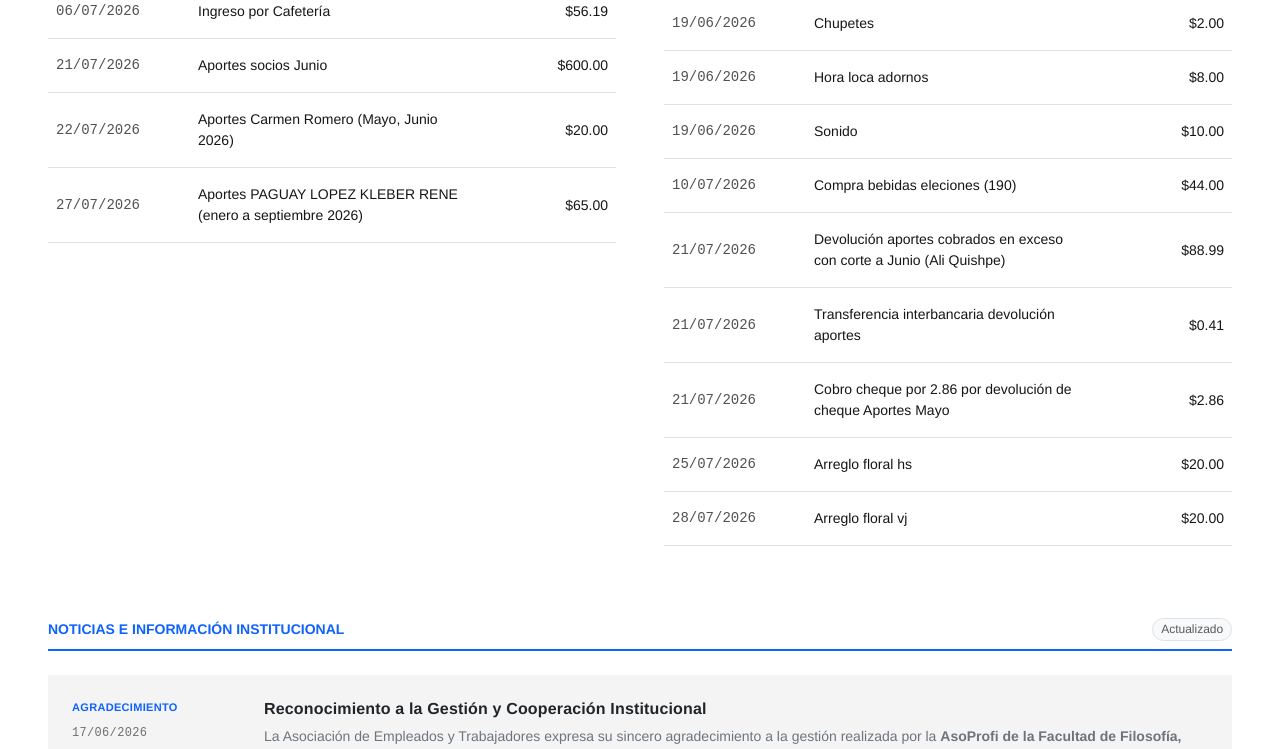
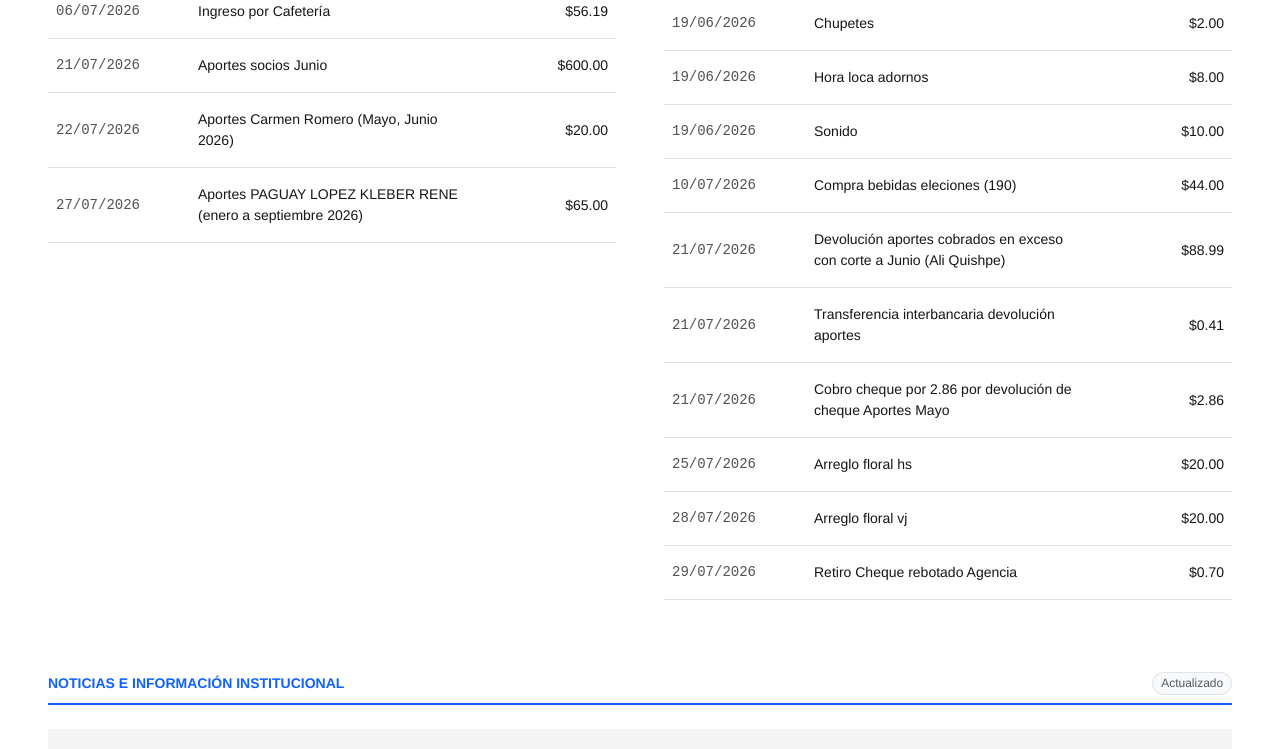
Before and after one commit to jjorgeadrian007/cuentas_aso, a React (Vite) app: page / in a window 1280 px wide. Shown: the part 956-1705 px from the top of the page. Built offline with nearby package versions, Linux system fonts and the light colour scheme.

Commit message:
retiro cheque agencia

```diff
--- a/src/App.jsx
+++ b/src/App.jsx
@@ -36,6 +36,7 @@ export default function DashboardAsociacion() {
     { id: 14, fecha: "21/07/2026", nombre: "Cobro cheque por 2.86 por devolución de cheque Aportes Mayo", valor: 2.86 },
     { id: 15, fecha: "25/07/2026", nombre: "Arreglo floral hs", valor: 20.00 },
     { id: 16, fecha: "28/07/2026", nombre: "Arreglo floral vj", valor: 20.00 },
+    { id: 17, fecha: "29/07/2026", nombre: "Retiro Cheque rebotado Agencia", valor: 0.70 },
 
   ]);
 
```
